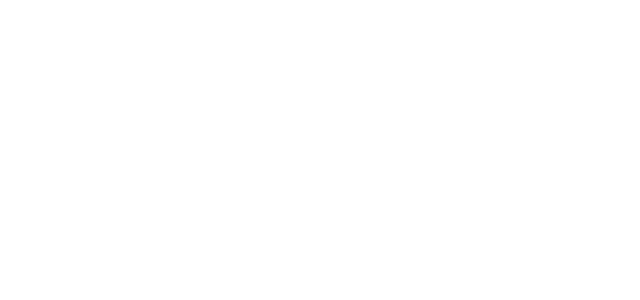
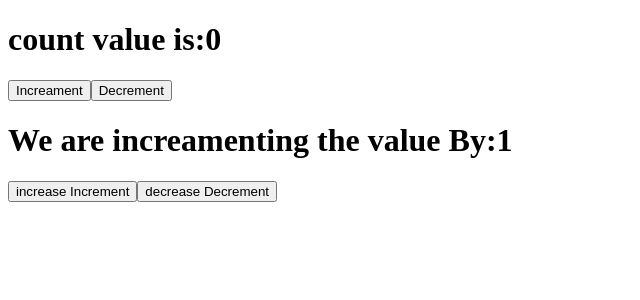
Before and after one commit to saeedali780/Learning-React, a React (Vite) app: page / in a window 1280 px wide. Shown: the top 300 px of the page, without its empty margins (0-640 px from the left). Built offline with nearby package versions, Linux system fonts and the light colour scheme.

Commit message:
creating multiple states

```diff
--- a/src/App.jsx
+++ b/src/App.jsx
@@ -1,13 +1,14 @@
 import React from 'react'
 //import ConditionalComponent from './components/ConditionalComponent'
-
-import Fruits from './components/Fruits.jsx'
-import Message from './components/Message.jsx'
+// import Fruits from './components/Fruits.jsx'
+// import Message from './components/Message.jsx'
+import Counter from './components/Counter.jsx'
 
 const App = () => {
 
   return (
     <div>
+      <Counter/>
       {/* <ConditionalComponent/> */}
       {/* <Message/>
       <Fruits /> */}
--- a/src/components/Counter.jsx
+++ b/src/components/Counter.jsx
@@ -1,8 +1,32 @@
-import React from 'react'
+import React, { useState } from 'react';
 
 const Counter = () => {
+const [count,setCount] = useState(0);
+
+const [increamentBy,setIncrementBy] = useState(1)
+    const increament = ()=>{
+        setCount(count + increamentBy)
+    };
+
+    const decrement = ()=>{
+        setCount(count - increamentBy)
+    };
+
+    const increaseIncrement = ()=>{
+        setIncrementBy(increamentBy+1)
+    };
+    const decreaseIncrement = ()=>{
+        setIncrementBy(increamentBy - 1)
+    }
   return (
     <div>
+        <h1>count value is:{count} </h1>
+        <button onClick={increament}>Increament</button>
+        <button onClick={decrement}>Decrement</button>
+
+        <h1>We are increamenting the value By:{increamentBy}</h1>
+        <button onClick={increaseIncrement}>increase Increment</button>
+        <button onClick={decreaseIncrement}>decrease Decrement</button>
 
     </div>
   )
```
